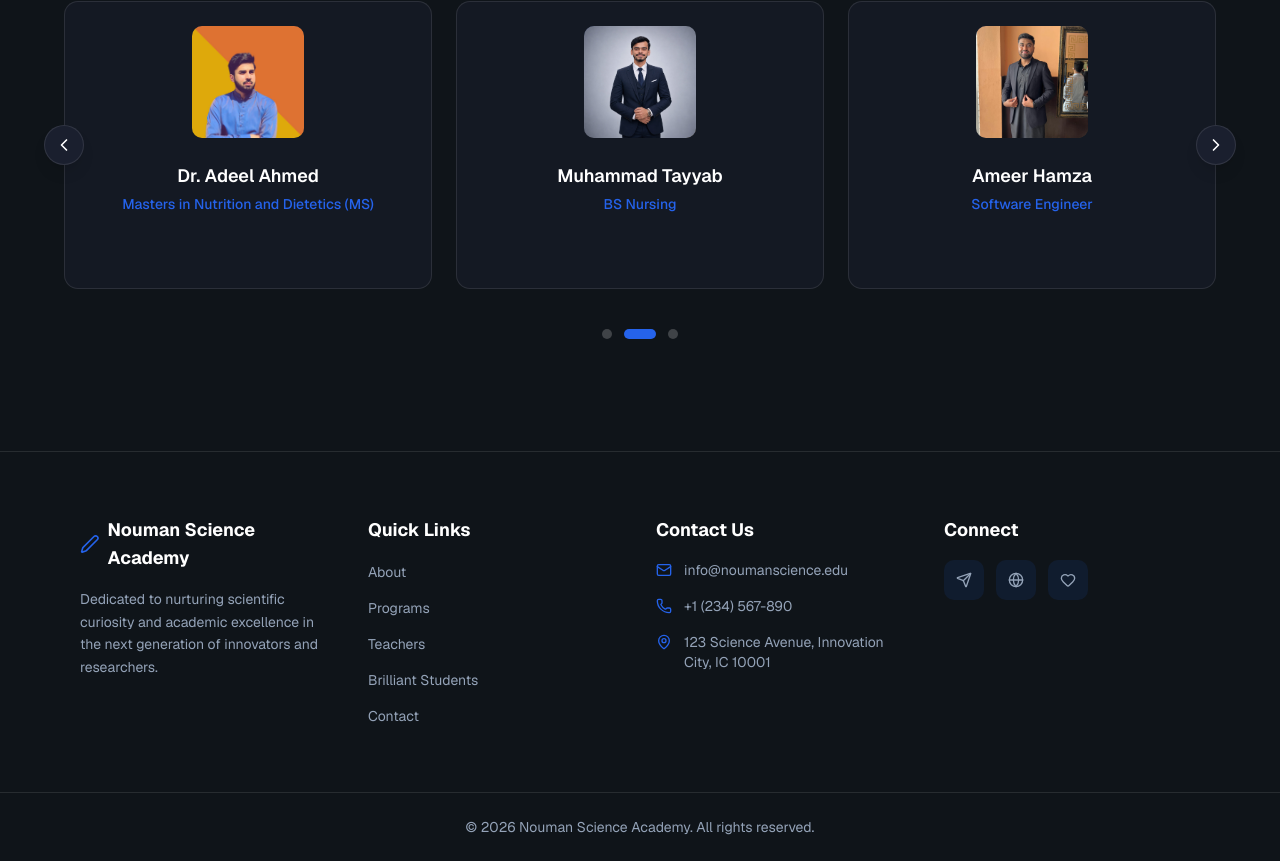
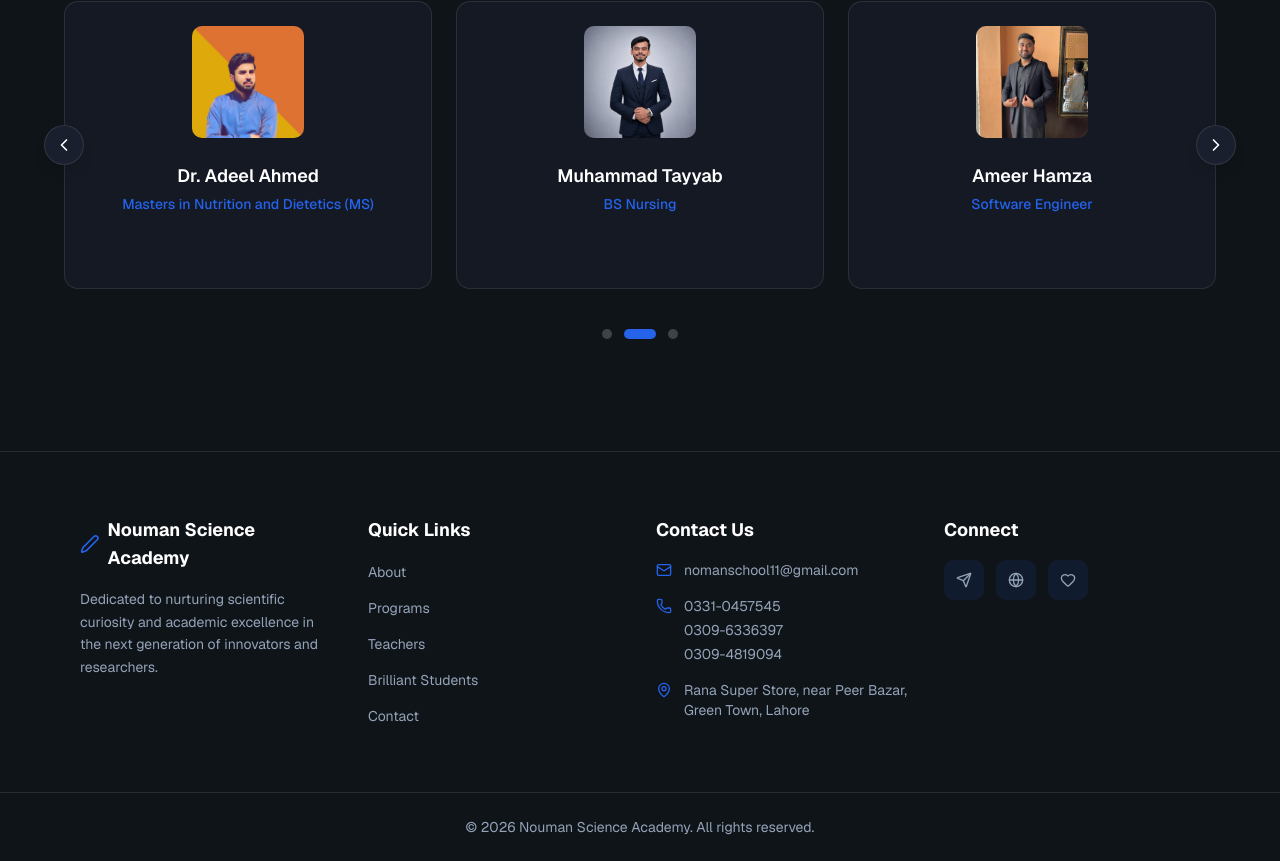
Before and after one commit to persian-ux/Academy-Frontend, a React (Vite) app: page / in a window 1280 px wide. Shown: the part 3195-4056 px from the top of the page. Built offline with nearby package versions, Linux system fonts and the light colour scheme.

Commit message:
add info in footer

```diff
--- a/src/components/Footer.tsx
+++ b/src/components/Footer.tsx
@@ -8,6 +8,12 @@ const quickLinks = [
   { label: "Teachers", href: "#teachers" },
   { label: "Brilliant Students", href: "#students" },
   { label: "Contact", href: "#footer" },
+];
+
+const phoneNumbers = [
+  { label: "0331-0457545", href: "tel:03310457545" },
+  { label: "0309-6336397", href: "tel:03096336397" },
+  { label: "0309-4819094", href: "tel:03094819094" },
 ];
 
 const socialIcons = [
@@ -69,25 +75,30 @@ export default function Footer() {
               <li className="flex items-start gap-3">
                 <Mail className="w-4 h-4 text-primary mt-0.5 shrink-0" />
                 <a
-                  href="mailto:info@noumanscience.edu"
+                  href="mailto:nomanschool11@gmail.com"
                   className="text-muted-foreground hover:text-primary transition-colors duration-300 text-sm"
                 >
-                  info@noumanscience.edu
+                  nomanschool11@gmail.com
                 </a>
               </li>
               <li className="flex items-start gap-3">
                 <Phone className="w-4 h-4 text-primary mt-0.5 shrink-0" />
-                <a
-                  href="tel:+1234567890"
-                  className="text-muted-foreground hover:text-primary transition-colors duration-300 text-sm"
-                >
-                  +1 (234) 567-890
-                </a>
+                <div className="flex flex-col gap-1">
+                  {phoneNumbers.map((phone) => (
+                    <a
+                      key={phone.href}
+                      href={phone.href}
+                      className="text-muted-foreground hover:text-primary transition-colors duration-300 text-sm"
+                    >
+                      {phone.label}
+                    </a>
+                  ))}
+                </div>
               </li>
               <li className="flex items-start gap-3">
                 <MapPin className="w-4 h-4 text-primary mt-0.5 shrink-0" />
                 <span className="text-muted-foreground text-sm">
-                  123 Science Avenue, Innovation City, IC 10001
+                  Rana Super Store, near Peer Bazar, Green Town, Lahore
                 </span>
               </li>
             </ul>
```
